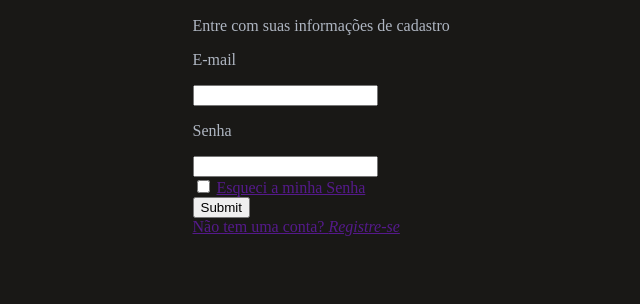
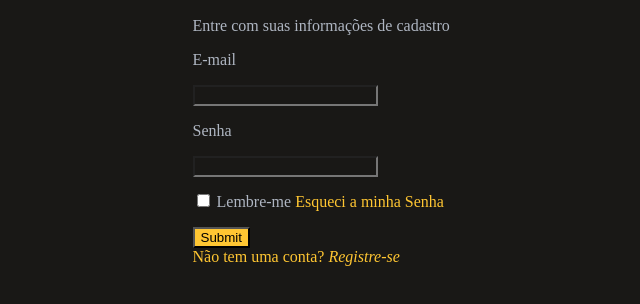
Before and after one commit to RafaelContact/Rocketcity-desafio, a plain HTML site: page index.html in a window 1280 px wide. Shown: the part 112-416 px from the top of the page, without its empty margins (240-880 px from the left). Drawn offline with Linux system fonts and the light colour scheme.

Commit message:
add colors

```diff
--- a/index.html
+++ b/index.html
@@ -14,18 +14,17 @@
         <h1>Faça seu login</h1>
        <p> Entre com suas informações de cadastro</p>
     </head>
-
         <form action="">
             <p>E-mail </p>
-            <input id="height" type="text" >
+            <input class="tam" type="text" >
             <p>Senha</p>
-            <input id="height" type="text" >
+            <input class="tam" type="text" >
             <!-- Os inputs devem ter estilos diferentes dependendo do estado (normal ou em foco) -->
-            <br><input type="checkbox" nome="check">
+            <br><input class="box" type="checkbox" nome="check">
+            <p class="checkbox" >Lembre-me</p>
             <a href="">Esqueci a minha Senha</a> <br>
-            <input type="submit" name="">
+            <input class="submit" type="submit" name="">
         </form>
         <a href="">Não tem uma conta? <em>Registre-se</em></a>
-
 </body>
 </html>
--- a/mobile.css
+++ b/mobile.css
@@ -6,14 +6,27 @@ body{
     height: 812;
     margin: auto;
     background-color: #191816;
-    color: #afb6c2;
-}
+    color: #afb6c2; }
 h1{
     color: #d4ccb6;
     display: inline-block;
 }
-.height{
+.tam{
+    background-color: #191816;
+}
+#box{
+    display: inline-block;
+}
+.checkbox{
+    display: inline-block;
 
+}
+a{
+    color: #ffc632;
+    text-decoration: none;
+}
+.submit{
+    background-color: #ffc632 ;
 }
 /* --primary-color: #ffc632;
       --text-base: #afb6c2;
```
